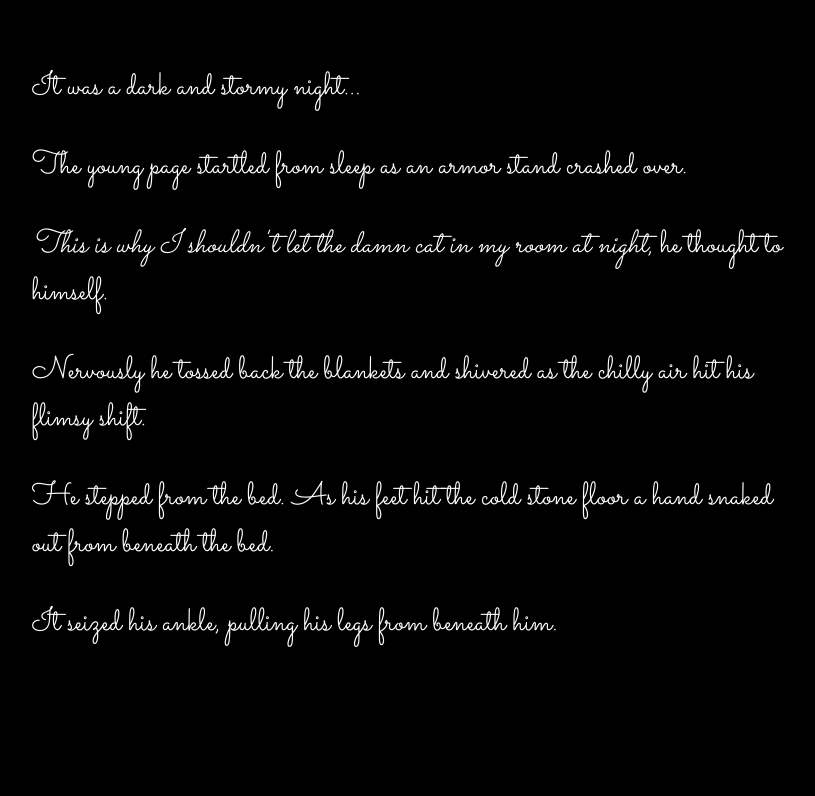
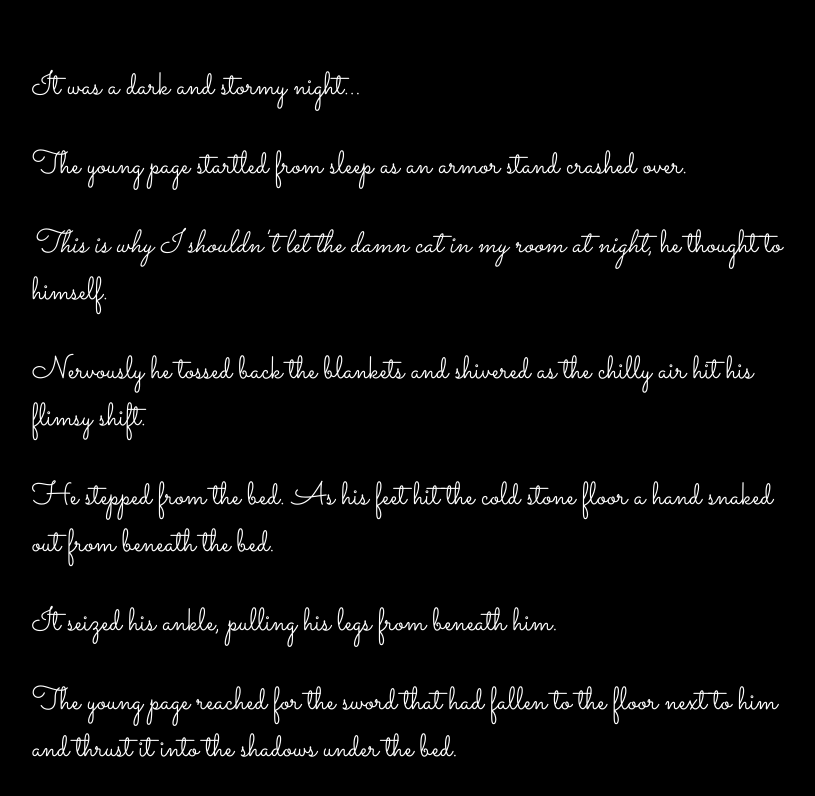
Before and after one commit to VoijaRisa/fireside-story, a plain HTML site: page index.html in a window 1280 px wide. Shown: the whole page, without its empty margins (224-1039 px from the left). Drawn offline with Linux system fonts and the light colour scheme.

Commit message:
added another line

```diff
--- a/index.html
+++ b/index.html
@@ -10,5 +10,6 @@
     <p>Nervously he tossed back the blankets and shivered as the chilly air hit his flimsy shift.</p>
     <p>He stepped from the bed. As his feet hit the cold stone floor a hand snaked out from beneath the bed.</p>
     <p>It seized his ankle, pulling his legs from beneath him.</p>
+    <p>The young page reached for the sword that had fallen to the floor next to him and thrust it into the shadows under the bed.</p>
   </body>
 </html>
```
